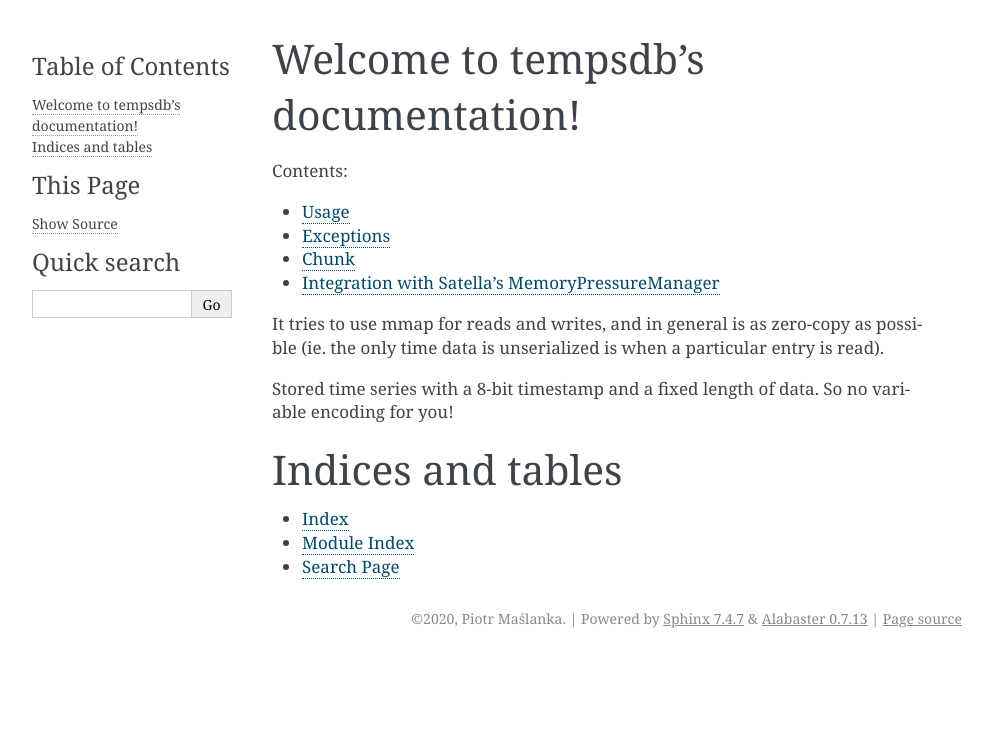
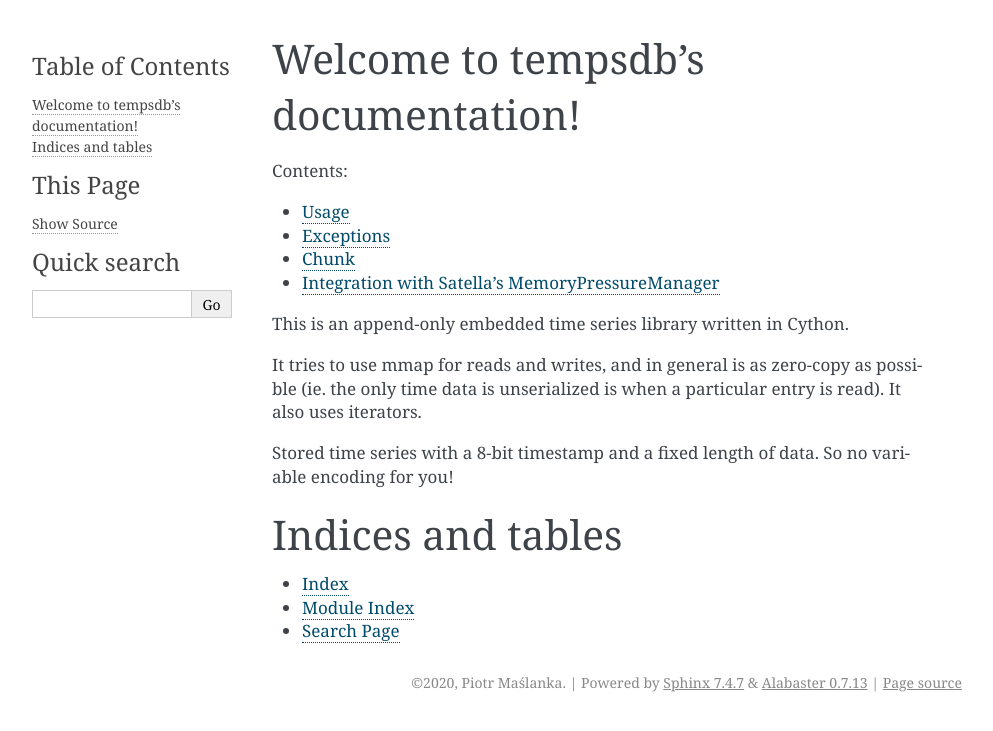
Before and after one commit to smok-serwis/tempsdb, a Sphinx documentation site: the page built from docs/index.rst, in a window 1280 px wide. Shown: the top 731 px of the page, without its empty margins (148-1141 px from the left). Built offline with Sphinx 7.4.7, drawn with Linux system fonts in a browser that asks for light colours.

Commit message:
docs fix

```diff
--- a/docs/index.rst
+++ b/docs/index.rst
@@ -15,8 +10,11 @@ Welcome to tempsdb's documentation!
    chunks
    memory-pressure-manager
 
+This is an append-only embedded time series library written in Cython.
+
 It tries to use mmap for reads and writes, and in general is as zero-copy as possible (ie. the
-only time data is unserialized is when a particular entry is read).
+only time data is unserialized is when a particular entry is read). It also uses
+iterators.
 
 Stored time series with a 8-bit timestamp and a fixed length of data.
 So no variable encoding for you!
--- a/docs/usage.rst
+++ b/docs/usage.rst
@@ -19,3 +19,7 @@ You retrieve their data via Iterators:
 
 .. autoclass:: tempsdb.iterators.Iterator
     :members:
+
+Appending the data is done via :meth:`~tempsdb.series.TimeSeries.append`. Since time series are
+allocated in entire pages, so your files will be padded to a page in size. This makes writes
+quite fast, as in 99.9% cases it is just a memory operation.
```
Also changed, not shown: other parts of docs/index.rst (+0 -5 lines), 2 other files.
